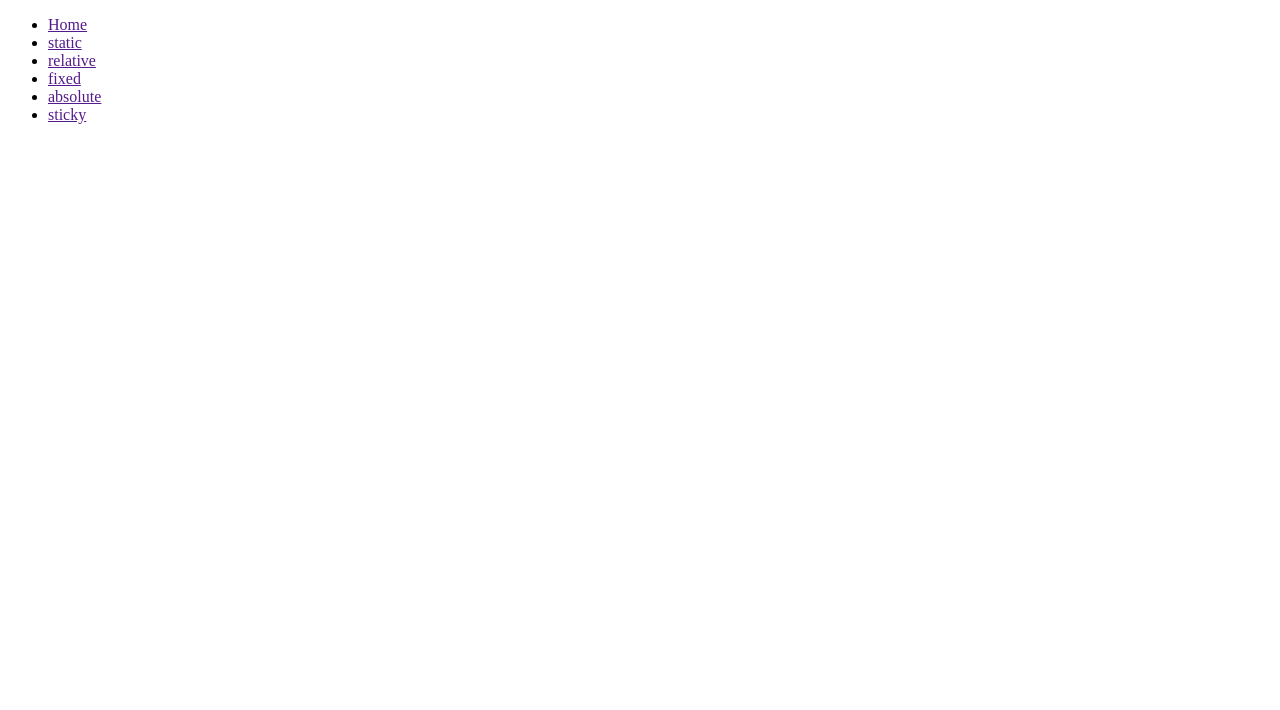
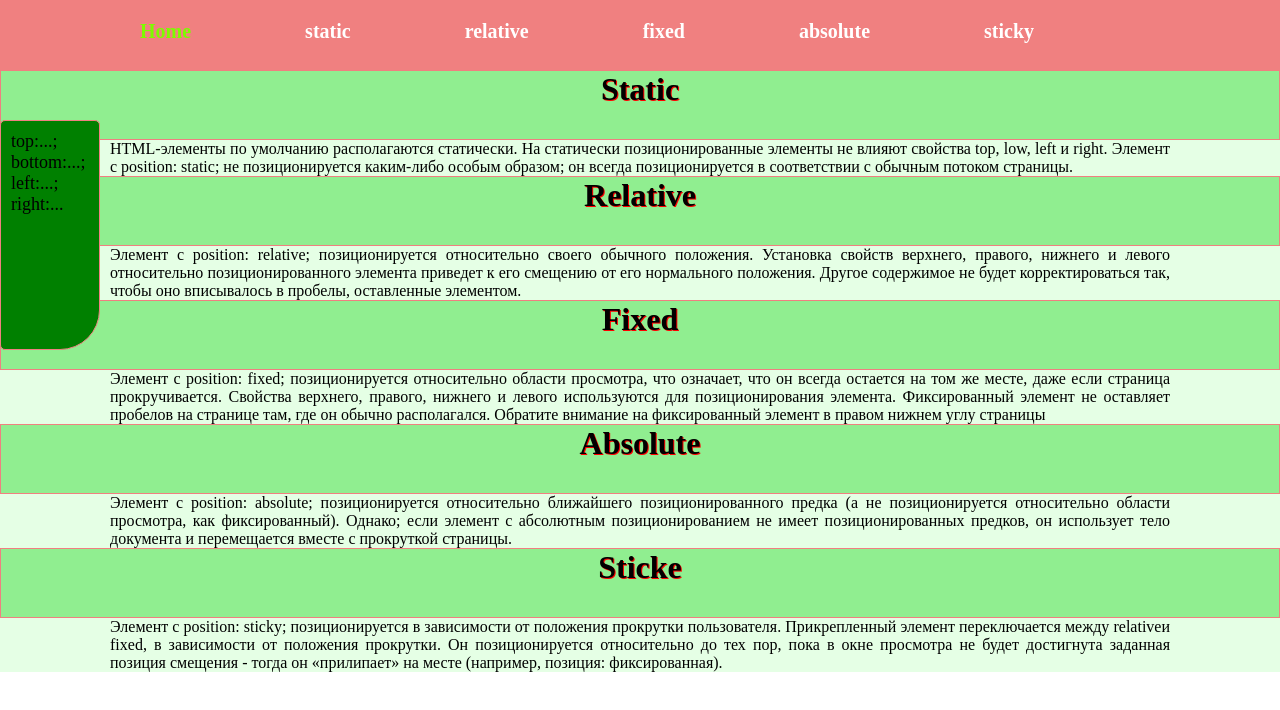
Before and after one commit to RubanDz/CSS-position, a plain HTML site: page index.html in a window 1280 px wide. Drawn offline with Linux system fonts and the light colour scheme.

Commit message:
sticky no

```diff
--- a/index.html
+++ b/index.html
@@ -3,21 +3,56 @@
 <head>
    <meta charset="UTF-8">
    <meta name="viewport" content="width=device-width, initial-scale=1.0">
+   <link rel="stylesheet" href="style.css">
    <title>Position CSS</title>
 </head>
 <body>
    <header>
-      <nav>
+      <nav class="header">
          <ul>
-            <li><a href="">Home</a></li>
-            <li><a href="">static</a></li>
-            <li><a href="">relative</a></li>
-            <li><a href="">fixed</a></li>
-            <li><a href="">absolute</a></li>
-            <li><a href="">sticky</a></li>
+            <li class="inline-block"><a class="element_decor decor_first" href="">Home</a></li>
+            <li class="inline-block"><a class="element_decor" href="">static</a></li>
+            <li class="inline-block"><a class="element_decor" href="">relative</a></li>
+            <li class="inline-block"><a class="element_decor" href="">fixed</a></li>
+            <li class="inline-block"><a class="element_decor" href="">absolute</a></li>
+            <li class="inline-block"><a class="element_decor" href="">sticky</a></li>
          </ul>
       </nav>
    </header>
+   <main>
+   <div class="position_fixed">
+      <p>top:...;</p>
+      <p>bottom:...;</p>
+      <p>left:...;</p>
+      <p>right:...</p>
+   </div>
+   <div class="info_position">
+   <h1 class="position_sticky">Static</h1>
+   <p class="text_decor">HTML-элементы по умолчанию располагаются статически.
+
+      На статически позиционированные элементы не влияют свойства top, low, left и right.
+
+      Элемент с position: static; не позиционируется каким-либо особым образом; он всегда позиционируется в соответствии с обычным потоком страницы.</p>
+   <h1 class="position_sticky">Relative</h1>
+   <p class="text_decor">Элемент с position: relative; позиционируется относительно своего обычного положения.
+
+      Установка свойств верхнего, правого, нижнего и левого относительно позиционированного элемента приведет к его смещению от его нормального положения. Другое содержимое не будет корректироваться так, чтобы оно вписывалось в пробелы, оставленные элементом.</p>
+   <h1 class="position_sticky">Fixed</h1>
+   <p class="text_decor">Элемент с position: fixed; позиционируется относительно области просмотра, что означает, что он всегда остается на том же месте, даже если страница прокручивается. Свойства верхнего, правого, нижнего и левого используются для позиционирования элемента.
+
+      Фиксированный элемент не оставляет пробелов на странице там, где он обычно располагался.
+
+      Обратите внимание на фиксированный элемент в правом нижнем углу страницы</p>
+   <h1 class="position_sticky">Absolute</h1>
+   <p class="text_decor">Элемент с position: absolute; позиционируется относительно ближайшего позиционированного предка (а не позиционируется относительно области просмотра, как фиксированный).
+
+      Однако; если элемент с абсолютным позиционированием не имеет позиционированных предков, он использует тело документа и перемещается вместе с прокруткой страницы.</p>
+   <h1 class="position_sticky">Sticke</h1>
+   <p class="text_decor">Элемент с position: sticky; позиционируется в зависимости от положения прокрутки пользователя.
+
+      Прикрепленный элемент переключается между relativeи fixed, в зависимости от положения прокрутки. Он позиционируется относительно до тех пор, пока в окне просмотра не будет достигнута заданная позиция смещения - тогда он «прилипает» на месте (например, позиция: фиксированная).</p>
+   </div>
+   </main>
 
 </body>
 </html>
--- /dev/null
+++ b/style.css
@@ -0,0 +1,70 @@
+* {
+   margin: 0;
+   bottom: 0;
+   box-sizing: border-box;
+}
+.header {
+   width: 100%;
+   height: 70px;
+   background-color: lightcoral;
+   position: fixed;
+   top: 0;
+
+
+}
+.info_position {
+   padding-top: 70px;
+}
+.inline-block {
+   display: inline-block;
+   padding-top: 20px;
+}
+.element_decor {
+   font-size: 20px;
+   font-weight: 900;
+   text-decoration: none;
+   padding: 10px;
+   padding-left: 100px;
+   color: white;
+}
+.element_decor:hover {
+   color: green;
+}
+.decor_first {
+   color: lawngreen;
+}
+.position_fixed {
+   position: fixed;
+   top: 100px;
+   bottom: 450px;
+   border: 1px solid;
+   border-color: lightcoral;
+   border-radius: 5px 5px 40px 5px;
+   width: 100px;
+   margin-top: 20px;
+   background-color: green;
+   color: black;
+   font-size: large;
+   padding: 10px;
+}
+.position_sticky {
+   width: 100%;
+   height: 70px;
+   background-color: lightgreen;
+   border: 1px solid;
+   border-color: lightcoral;
+   text-align: center;
+   text-shadow: 1px 1px red;
+}
+.text_decor {
+   padding-left: 110px;
+   padding-right: 110px;
+   text-align: justify;
+   background-color: rgba(0, 255, 0, 0.1);
+
+}
+/* .position_sticky {
+   position: sticky;
+   top: 140px;
+
+} */
```
